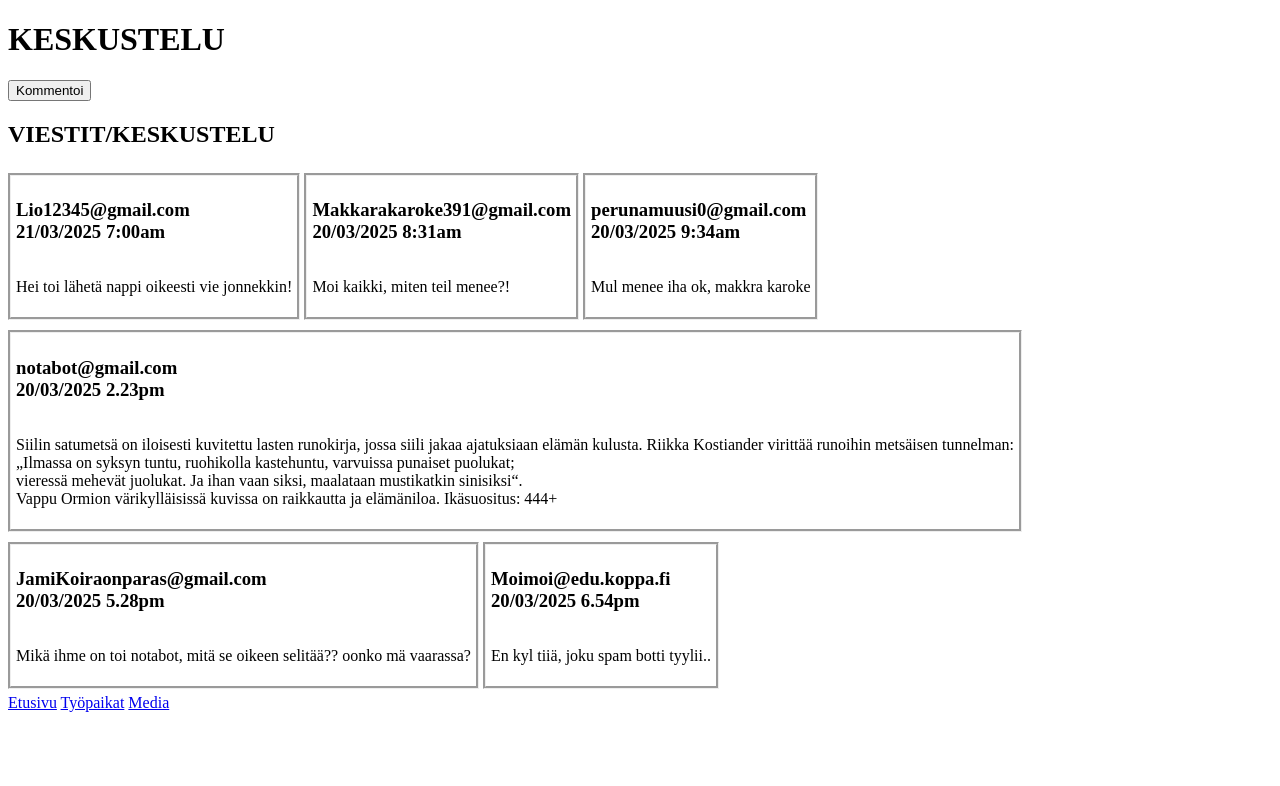
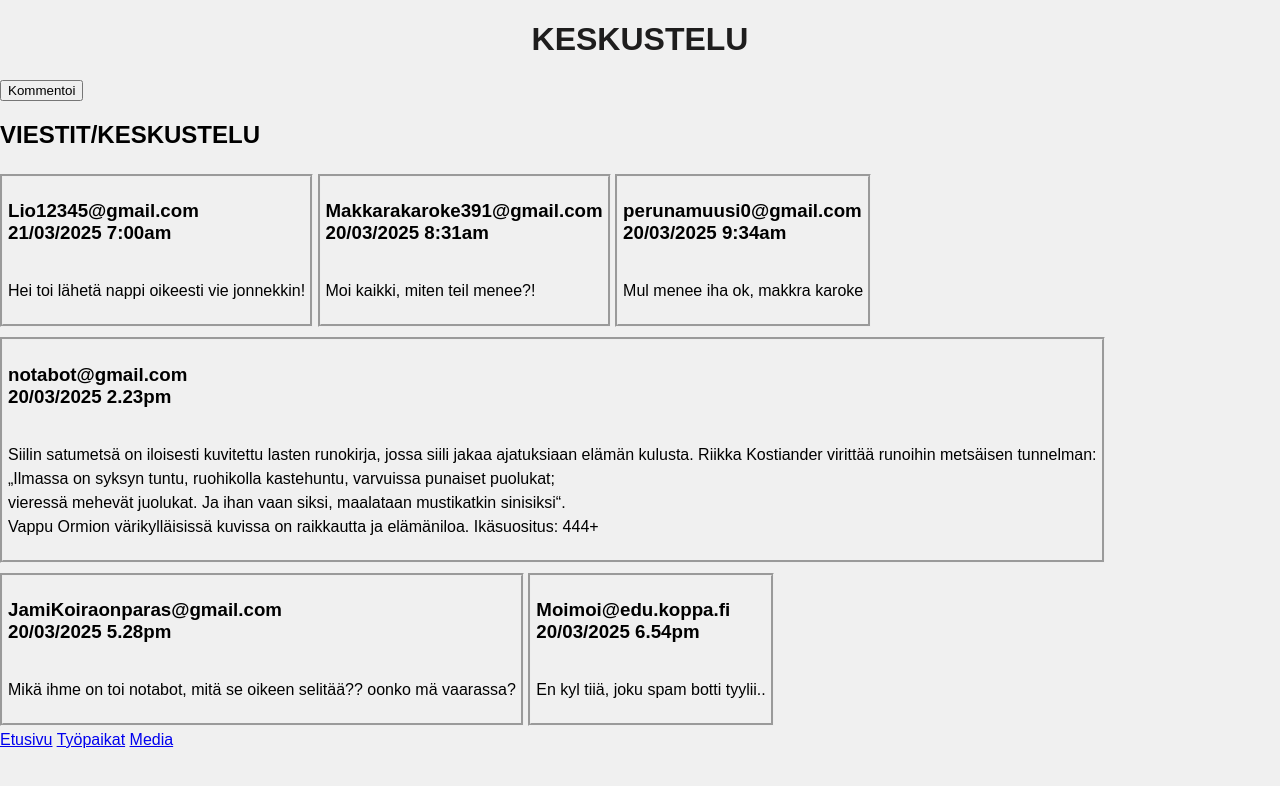
Before and after one commit to Flafiee/kurssiprojekti, a plain HTML site: page portfolio/Lomake.html in a window 1280 px wide. Drawn offline with Linux system fonts and the light colour scheme; files that its build step writes are made by us from their sources.

Commit message:
uuestaaa

```diff
--- a/portfolio/Lomake.html
+++ b/portfolio/Lomake.html
@@ -1,7 +1,7 @@
 <!DOCTYPE html>
 <html lang="fi">
 <head>
-    <link rel="stylesheet" href="style.css">
+    <link rel="stylesheet" href="/kurssiprojekti/style.css">
     <meta name="keywords" content="Keskustelu, Keskustelusivu, Viesti">
     <meta name="description" content="Sivu on Keskustelusivu, johon voi lähettää viestejä">
     <title>Keskustelusivu</title>
--- a/style.css
+++ b/style.css
@@ -0,0 +1,17 @@
+
+body {
+    font-family: Arial, sans-serif;
+    background-color: #f0f0f0;
+    margin: 0;
+    padding: 0;
+}
+
+h1 {
+    color: #1e1d1d;
+    text-align: center;
+}
+
+p {
+    color: #000000;
+    line-height: 1.5;
+}
```
Also changed, not shown: portfolio/kiitos.html (+1 -1 lines), portfolio/mediasivu.html (+1 -1 lines), portfolio/portfoliosivu.html (+1 -1 lines).
